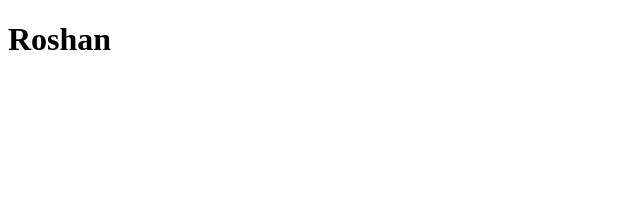
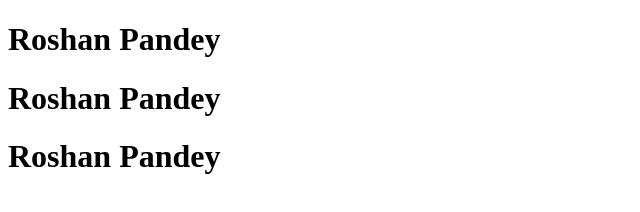
Before and after one commit to Roshp123/jsGame, a plain HTML site: page index.html in a window 1280 px wide. Shown: the whole page, without its empty margins (0-640 px from the left). Drawn offline with Linux system fonts and the light colour scheme.

Commit message:
1st commit

```diff
--- a/index.html
+++ b/index.html
@@ -6,7 +6,9 @@
     <title>Document</title>
 </head>
 <body>
-    <h1>Roshan</h1>
+    <h1>Roshan Pandey</h1>
+    <h1>Roshan Pandey</h1>
+    <h1>Roshan Pandey</h1>
 
 </body>
 </html>
```
